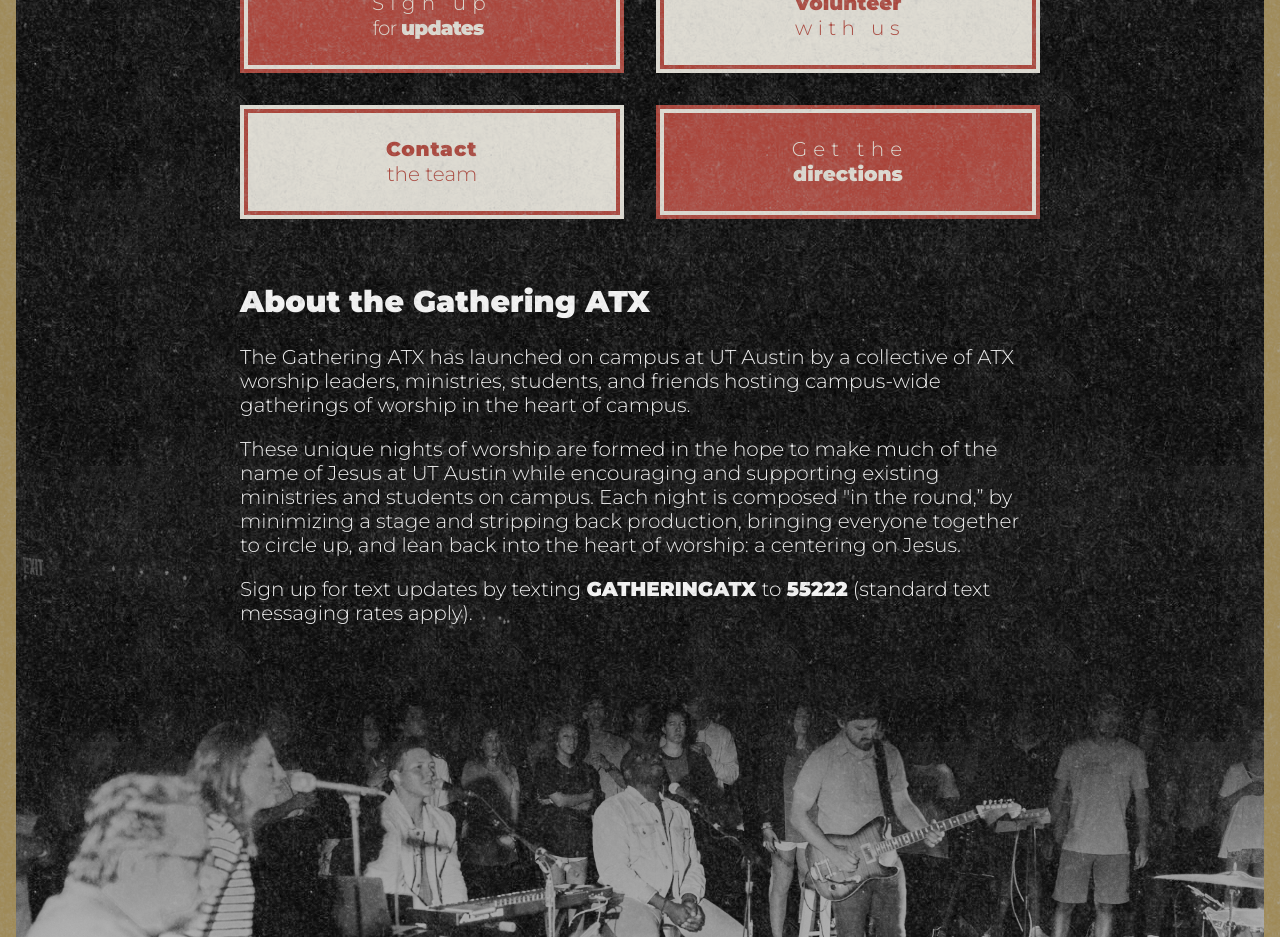
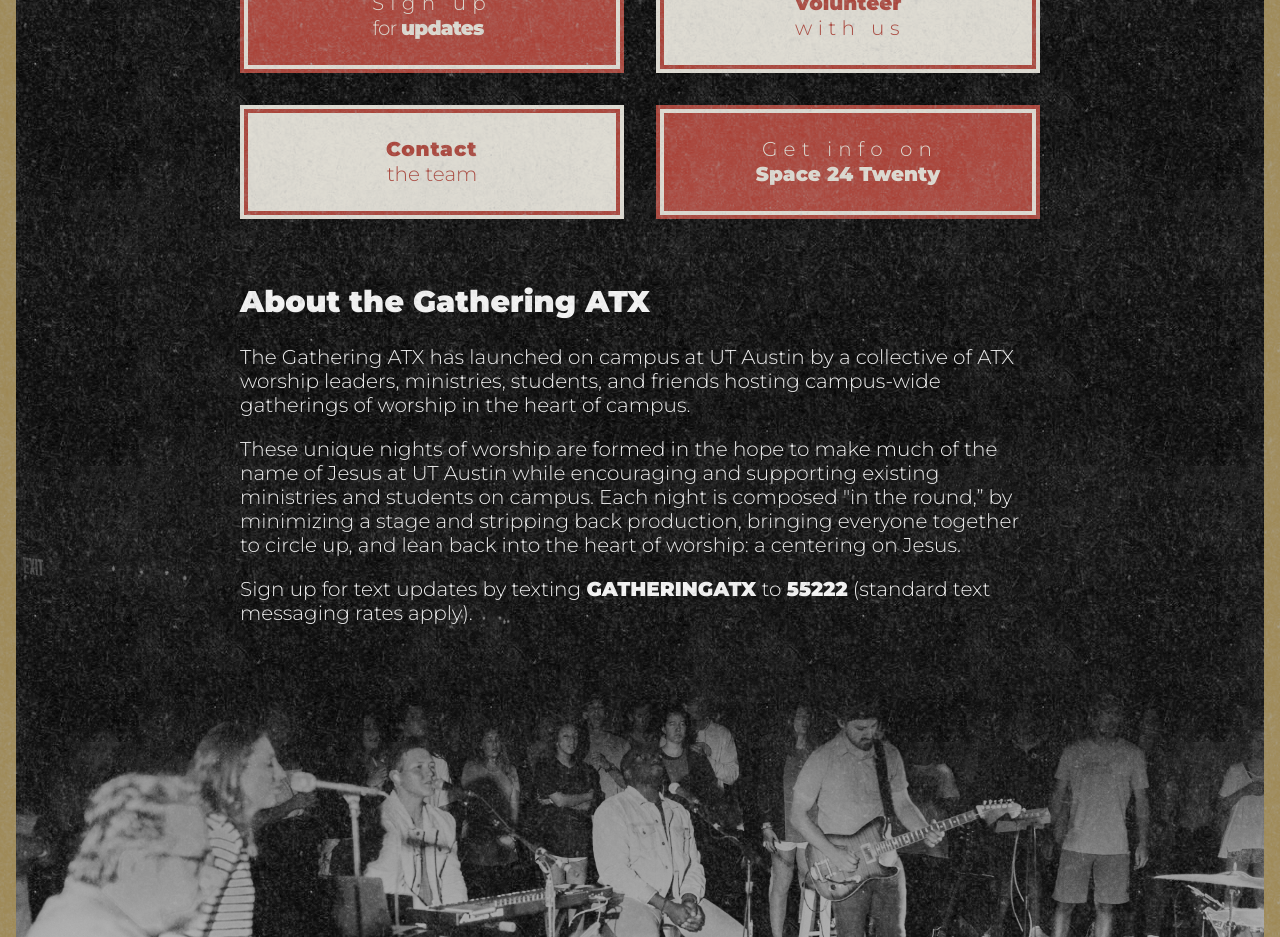
Before and after one commit to seejamescode/gathering-atx, a plain HTML site: page index.html in a window 1280 px wide. Shown: the part 1880-2817 px from the top of the page. Drawn offline with Linux system fonts and the light colour scheme.

Commit message:
updated directions button for space 24 twenty

```diff
--- a/index.html
+++ b/index.html
@@ -152,12 +152,12 @@
           >
           <a
             class="red-small red-large"
-            href="https://www.austintexas.org/listings/texas-union-ballroom/6039/"
+            href="https://do512.com/venues/space-24-twenty"
             rel="noopener noreferrer"
             target="_blank"
           >
-            <span class="letter-spacing-g">Get the</span><br /><strong
-              >directions</strong
+            <span class="letter-spacing-g">Get info on</span><br /><strong
+              >Space 24 Twenty</strong
             ></a
           >
         </div>
```
